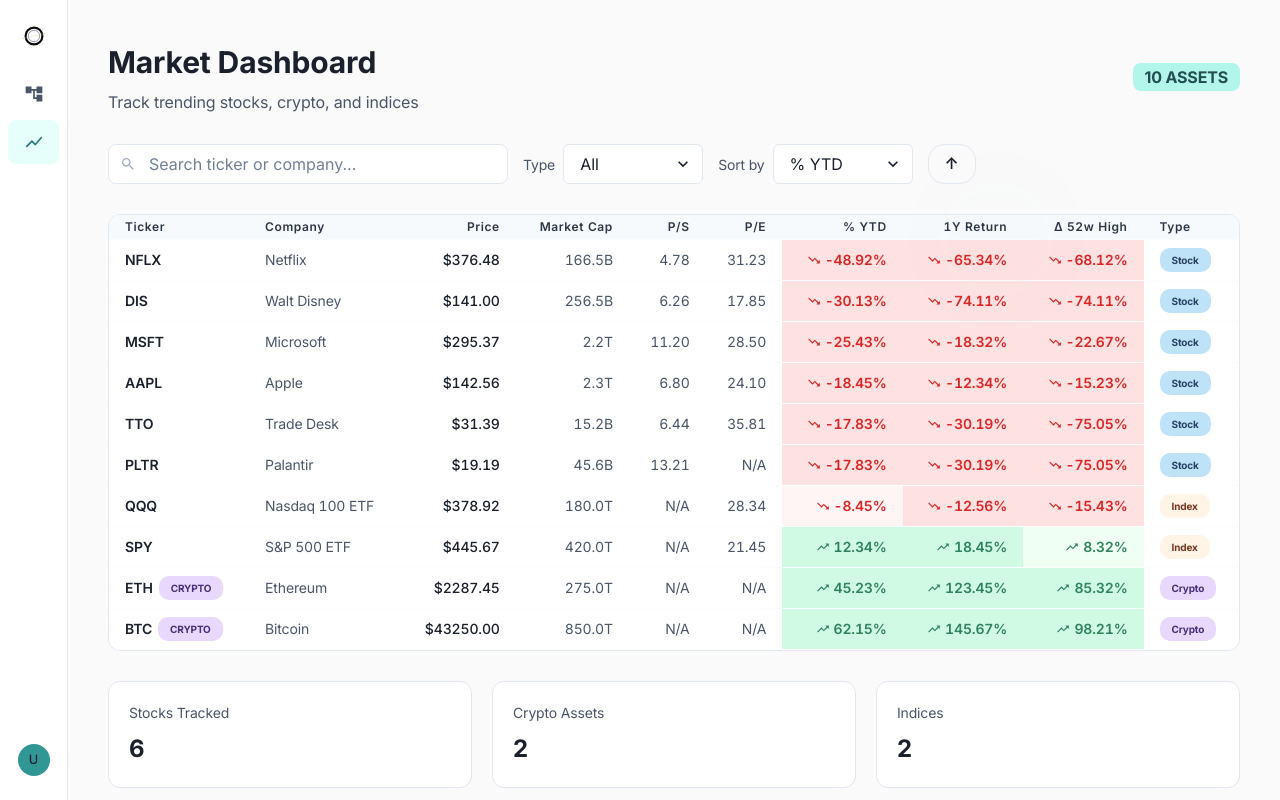
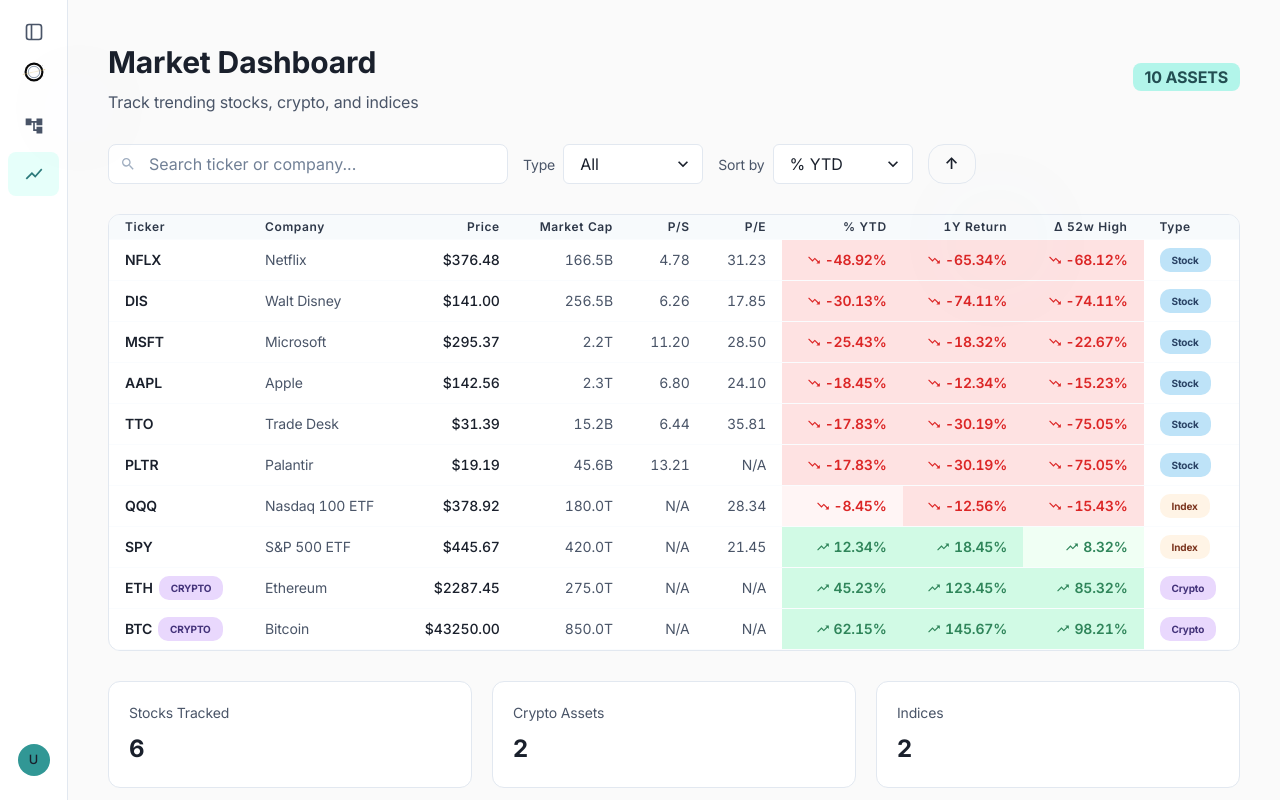
Before and after one commit to EventHorizon6626/FE, a React (Create React App) app: page /dashboard in a window 1280 px wide. Both pictures are taken after a click on the button "Collapse sidebar". Built offline with nearby package versions, Linux system fonts and the light colour scheme; no server answers.

Commit message:
feat: show sidebar toggle icon above logo in collapsed mode

```diff
--- a/src/components/layout/EventHorizonLayout.jsx
+++ b/src/components/layout/EventHorizonLayout.jsx
@@ -200,16 +200,25 @@
       <VStack spacing="4px" w="full" px="8px">
         {/* Logo and Toggle */}
         {isCollapsed ? (
-          // Collapsed: Just logo icon centered
-          <Flex justify="center" w="full" mb="12px">
+          // Collapsed: Sidebar toggle icon on top of logo
+          <VStack spacing="8px" w="full" mb="12px">
+            <IconButton
+              icon={<SidebarToggleIcon />}
+              size="sm"
+              variant="ghost"
+              onClick={handleExpand}
+              aria-label="Expand sidebar"
+              color="gray.600"
+              _hover={{ bg: 'gray.100' }}
+            />
             <Box
               cursor="pointer"
               onClick={handleExpand}
-              p="8px"
+              p="4px"
             >
               <Image src="/logo.svg" alt="Event Horizon" h="24px" w="24px" />
             </Box>
-          </Flex>
+          </VStack>
         ) : (
           // Expanded: "Event Horizon" text + toggle icon
           <HStack justify="space-between" w="full" mb="16px" px="12px">
```
